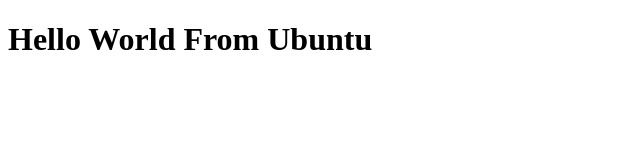
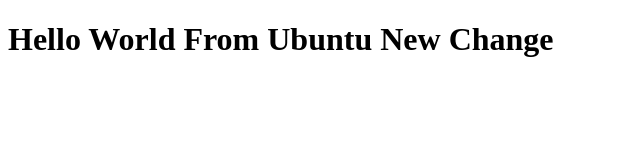
Before and after one commit to Pantoja14022020/test-ubuntu-new-computer, a plain HTML site: page index.html in a window 1280 px wide. Shown: the whole page, without its empty margins (0-640 px from the left). Drawn offline with Linux system fonts and the light colour scheme.

Commit message:
Second commit

```diff
--- a/index.html
+++ b/index.html
@@ -6,6 +6,6 @@
     <title>Document</title>
 </head>
 <body>
-    <h1>Hello World From Ubuntu</h1>
+    <h1>Hello World From Ubuntu New Change</h1>
 </body>
 </html>
```
